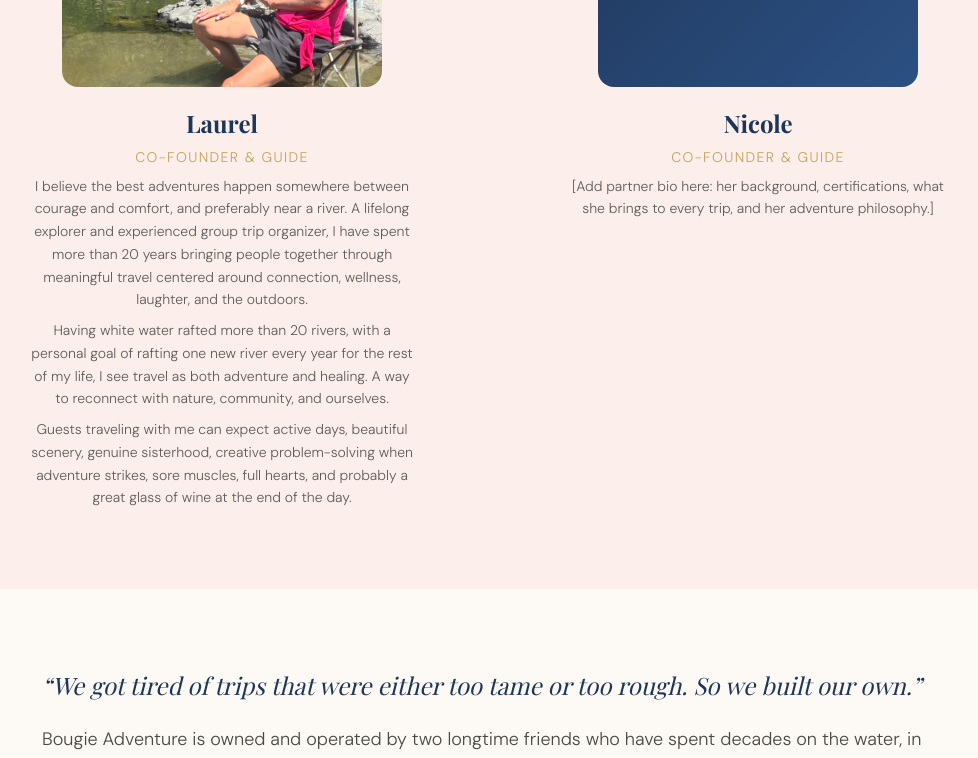
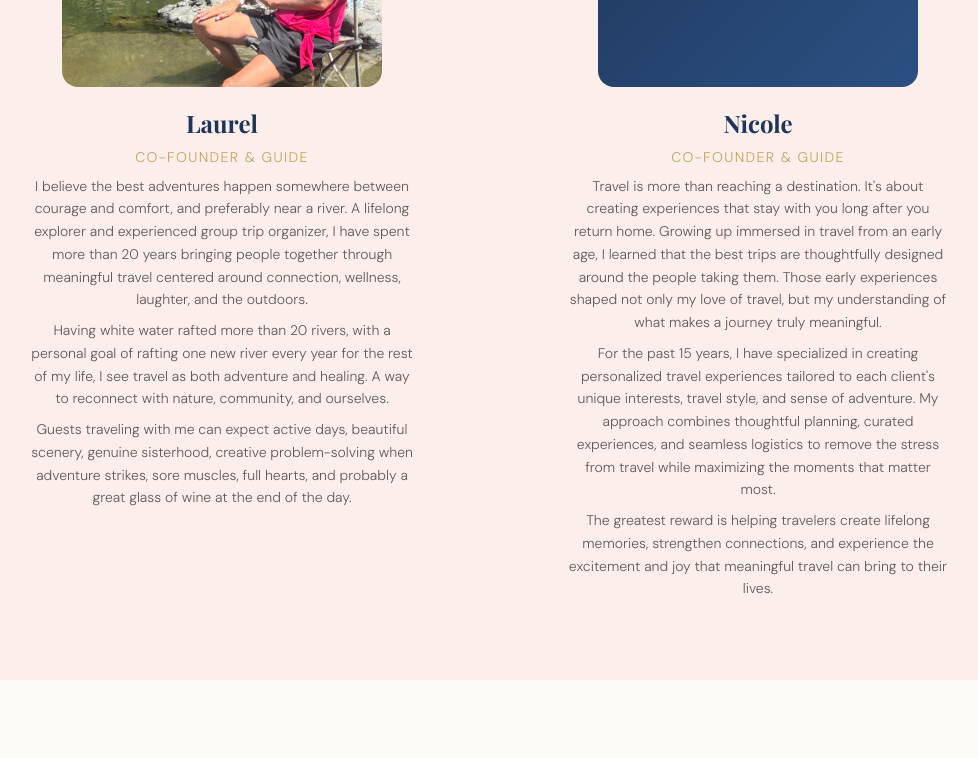
Before and after one commit to dthess372/bougie-adventure, a Next.js app: page /about in a window 1280 px wide. Shown: the part 907-1665 px from the top of the page, without its empty margins (150-1128 px from the left). Built offline with nearby package versions, Linux system fonts and the light colour scheme; a web font is replaced by a local one.

Commit message:
Add Nicole's bio to the About page
Co-Authored-By: Claude Sonnet 4.6 <noreply@anthropic.com>

```diff
--- a/src/app/about/page.tsx
+++ b/src/app/about/page.tsx
@@ -63,7 +63,13 @@ export default function AboutPage() {
                 <h3 className="font-serif text-2xl font-bold text-royal-blue">Nicole</h3>
                 <p className="text-gold text-sm tracking-widest uppercase">Co-Founder & Guide</p>
                 <p className="text-charcoal/70 text-sm leading-relaxed max-w-sm mx-auto">
-                  [Add partner bio here: her background, certifications, what she brings to every trip, and her adventure philosophy.]
+                  Travel is more than reaching a destination. It&apos;s about creating experiences that stay with you long after you return home. Growing up immersed in travel from an early age, I learned that the best trips are thoughtfully designed around the people taking them. Those early experiences shaped not only my love of travel, but my understanding of what makes a journey truly meaningful.
+                </p>
+                <p className="text-charcoal/70 text-sm leading-relaxed max-w-sm mx-auto">
+                  For the past 15 years, I have specialized in creating personalized travel experiences tailored to each client&apos;s unique interests, travel style, and sense of adventure. My approach combines thoughtful planning, curated experiences, and seamless logistics to remove the stress from travel while maximizing the moments that matter most.
+                </p>
+                <p className="text-charcoal/70 text-sm leading-relaxed max-w-sm mx-auto">
+                  The greatest reward is helping travelers create lifelong memories, strengthen connections, and experience the excitement and joy that meaningful travel can bring to their lives.
                 </p>
               </div>
             </div>
```
